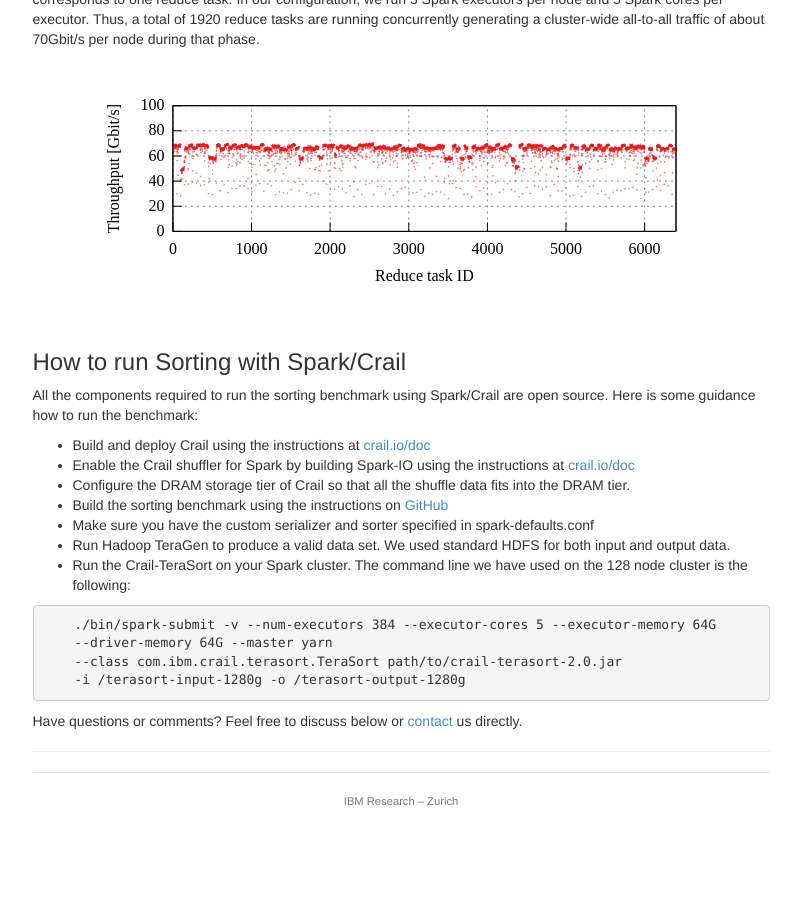
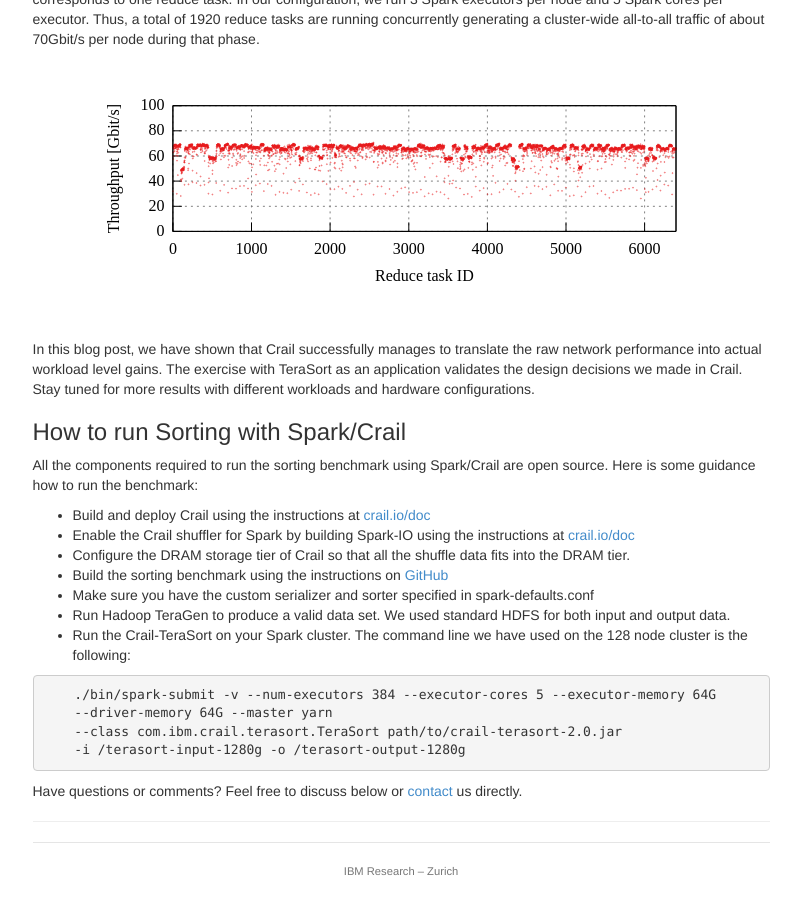
Before and after one commit to apache/incubator-crail-website, a Jekyll site: the page built from _posts/blog/2017-01-1-sorting.md, in a window 1280 px wide and 900 px high, scrolled down 3993 px. Shown: the whole window, without its empty margins (239-1040 px from the left). Built offline with Jekyll 4.4.1, drawn with Linux system fonts in a browser that asks for light colours; comment, search, counter and statistics services are not loaded; before the commit the page ends 4823 px from its top, so only the background shows below that.

Commit message:
Update 2017-01-1-sorting.md

```diff
--- a/_posts/blog/2017-01-1-sorting.md
+++ b/_posts/blog/2017-01-1-sorting.md
@@ -182,6 +182,8 @@
 <div style="text-align:center"><img src ="http://crail.io/img/blog/sort/multiread.svg"></div>
 <br><br>
 
+In this blog post, we have shown that Crail successfully manages to translate the raw network performance into actual workload level gains. The exercise with TeraSort as an application validates the design decisions we made in Crail. Stay tuned for more results with different workloads and hardware configurations.
+
 ### How to run Sorting with Spark/Crail
 
 All the components required to run the sorting benchmark using Spark/Crail are open source. Here is some guidance how to run the benchmark:
```
